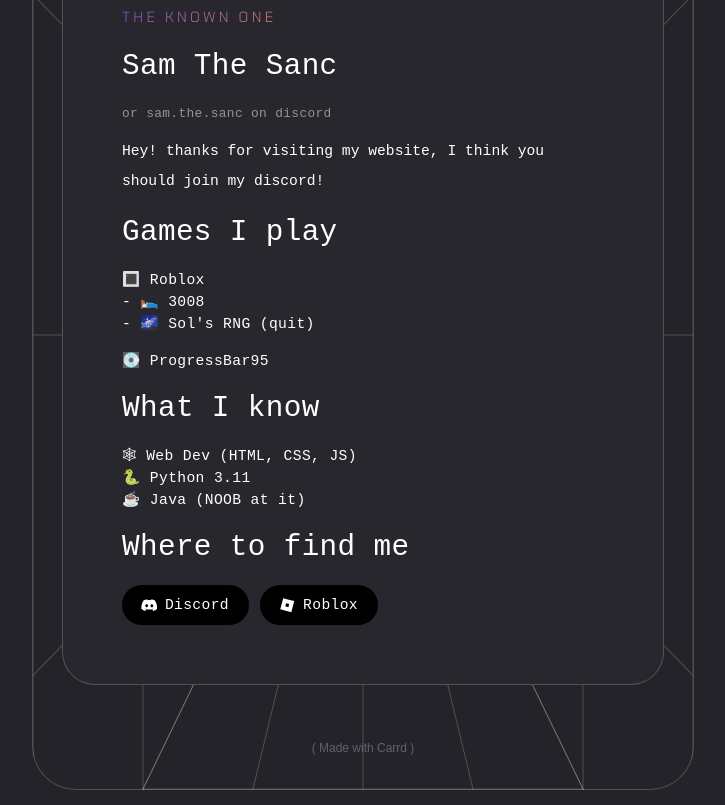
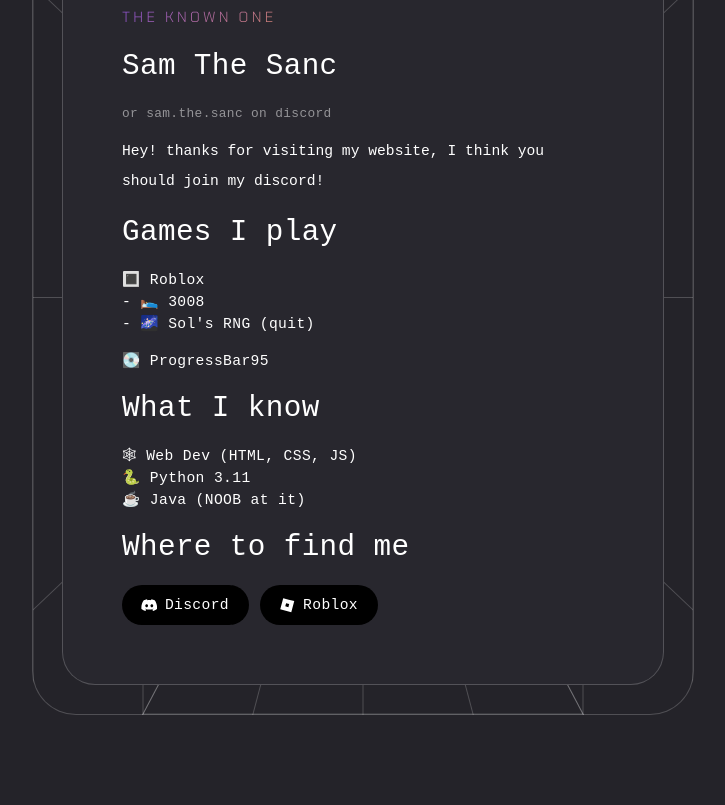
Before and after one commit to SamTheSanc/SamTheSanc.github.io, a plain HTML site: page index.html in a window 1280 px wide. Shown: the part 135-940 px from the top of the page, without its empty margins (277-1002 px from the left). After the commit the page ends 865 px from the top, so only its background shows below. Drawn offline with Linux system fonts and the light colour scheme; a web font is replaced by a local one.

Commit message:
Fixed index.html

```diff
--- a/index.html
+++ b/index.html
@@ -43,7 +43,7 @@
        <div class="inner">
         <div class="image" id="image03">
          <span class="frame">
-          <img alt="" src="assets/images/image03.png?v=b7e9c631"/>
+          <img alt="" src="asset/i.png"/>
          </span>
         </div>
         <p id="text24">
@@ -121,13 +121,6 @@
        </div>
       </div>
      </div>
-     <div class="icc-credits" id="credits">
-      <span>
-       <a href="https://carrd.co/build?ref=auto">
-        Made with Carrd
-       </a>
-      </span>
-     </div>
     </div>
    </div>
   </div>
```
